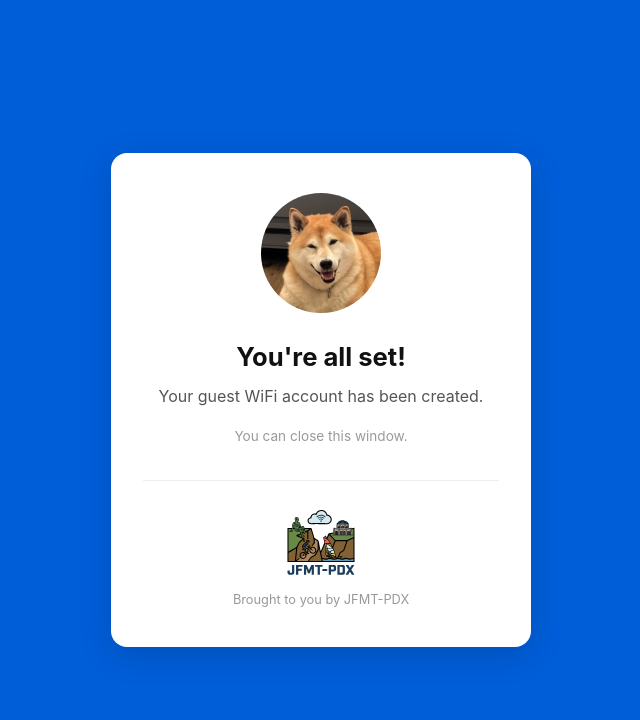
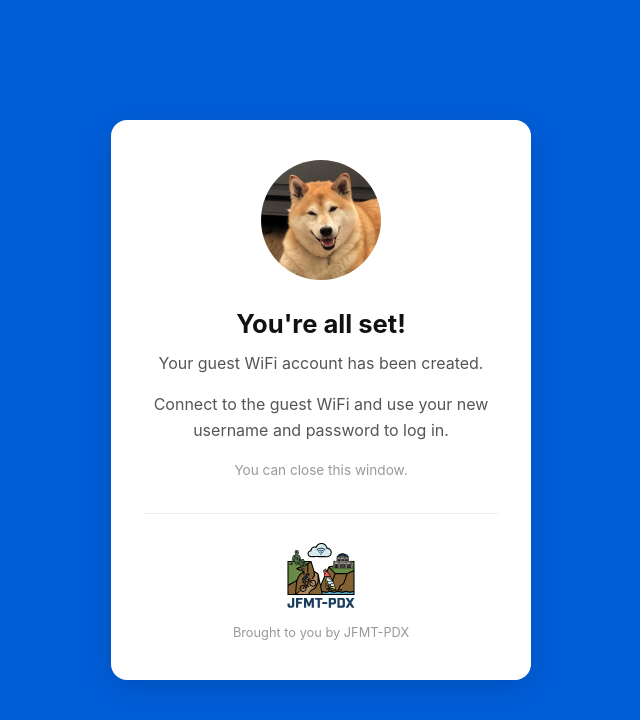
Before and after one commit to Joys-Advisory-Partners-Unifi/unifi-guest-portal, a FastAPI app: page /enroll-success in a window 1280 px wide. Shown: the top 720 px of the page, without its empty margins (319-959 px from the left). Run offline with FastAPI, Linux system fonts and the light colour scheme; parts of the project's set-up code (start-up, migrations or seed data) failed here and were passed over.

Commit message:
Removed fancy attempt to include user name, put it as a TODO

```diff
--- a/app/templates/enroll-success.html
+++ b/app/templates/enroll-success.html
@@ -2,8 +2,6 @@
 {% block content %}
 <h1>You're all set!</h1>
 <p>Your guest WiFi account has been created.</p>
-{% if username %}
-<p>Connect to the guest WiFi and log in as <strong>{{ username }}</strong>.</p>
-{% endif %}
+<p>Connect to the guest WiFi and use your new username and password to log in.</p>
 <p style="color: #999; font-size: 0.85rem;">You can close this window.</p>
 {% endblock %}
```
